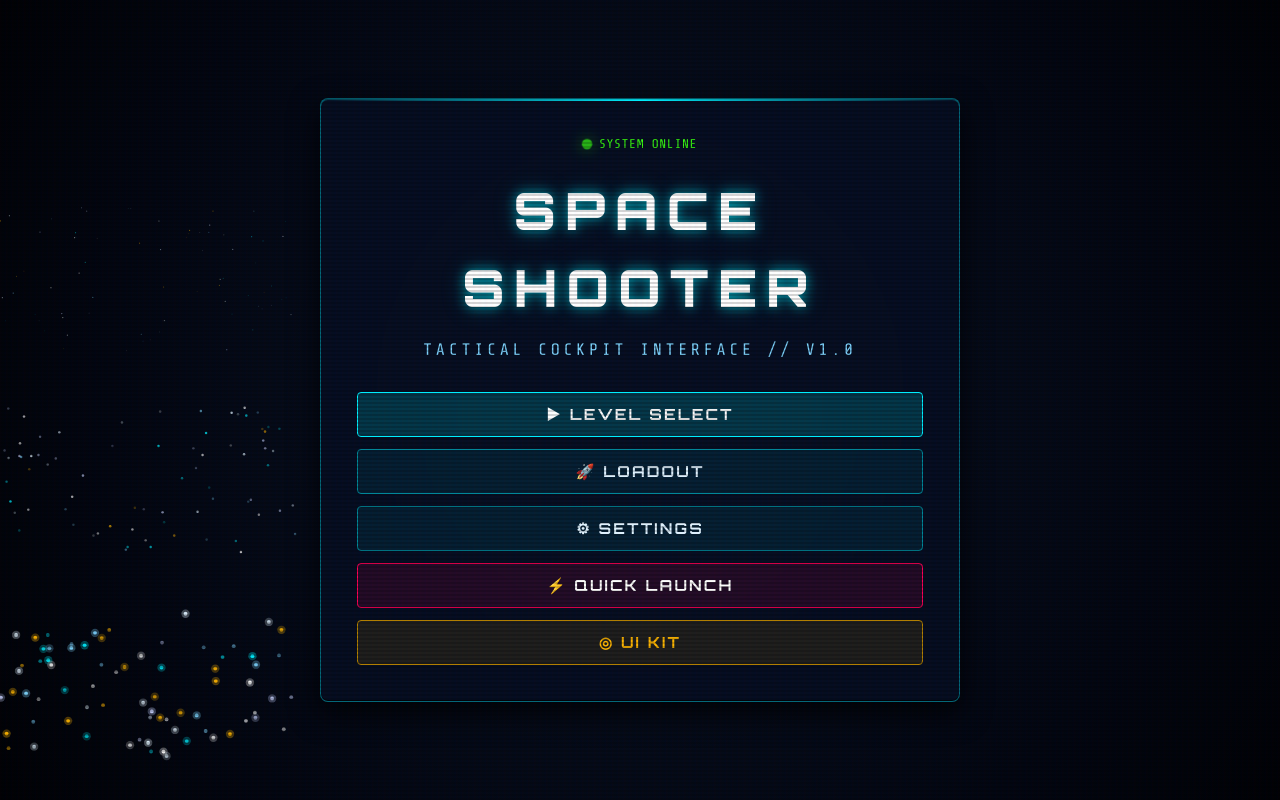
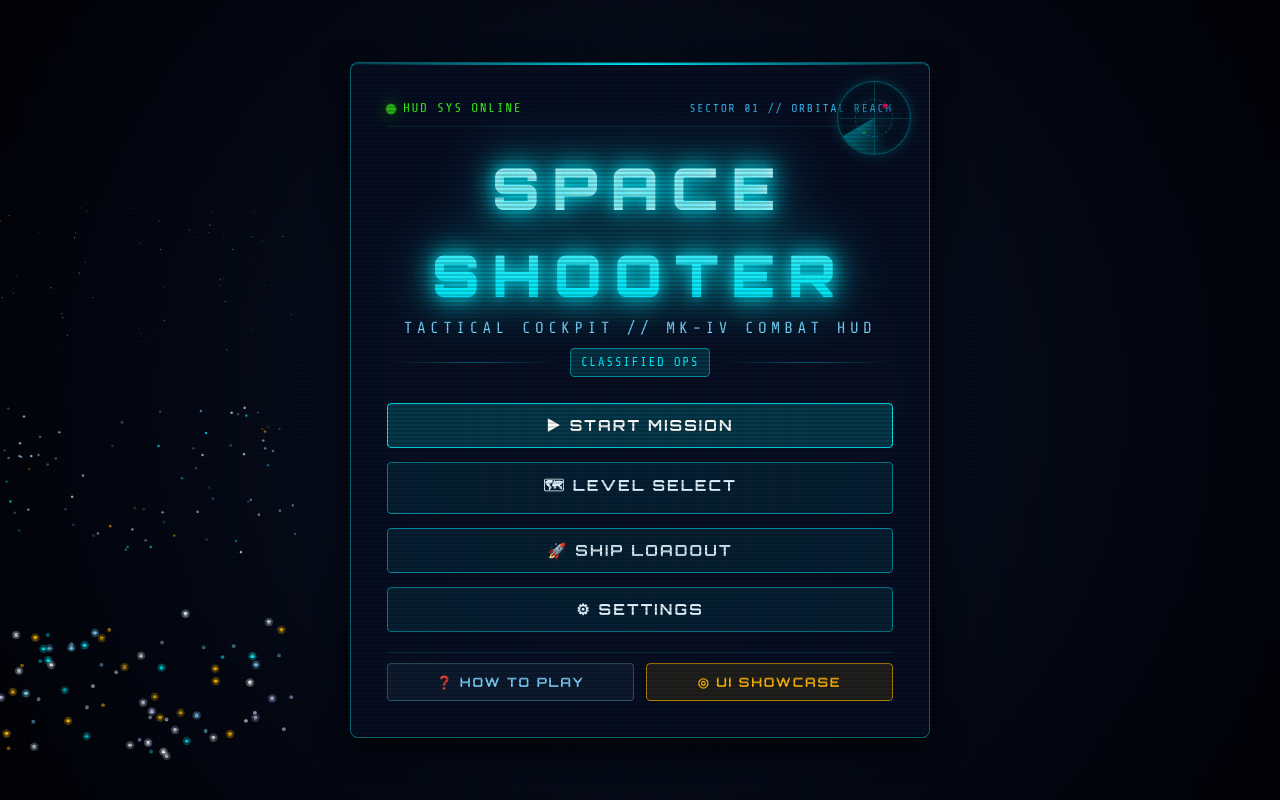
Before and after one commit to Harsh-on-linux/valdora, a website with bundled scripts: page index.html in a window 1280 px wide. Built offline with nearby package versions, Linux system fonts and the light colour scheme.

Commit message:
feat: landing page layout with holographic logo, radar sweep & mission navigation

```diff
--- a/scripts/ui/screens/LandingScreen.js
+++ b/scripts/ui/screens/LandingScreen.js
@@ -1,38 +1,73 @@
 /**
  * LandingScreen — Initial Home / Title View
+ * Renders the pulsing holographic title, cockpit radar sweep widget,
+ * telemetry status indicators, and primary navigation actions.
  */
 
 export const LandingScreen = {
   mount(container, data, router) {
     container.innerHTML = `
       <div class="console-panel landing-card">
-        <div class="status-badge"><span class="pulse-dot"></span> SYSTEM ONLINE</div>
-        <h1 class="hud-title">SPACE SHOOTER</h1>
-        <p class="hud-subtitle">TACTICAL COCKPIT INTERFACE // V1.0</p>
+        <!-- Corner Cockpit Radar Sweep Widget -->
+        <div class="radar-widget" title="Cockpit Tactical Radar">
+          <div class="radar-crosshair-x"></div>
+          <div class="radar-crosshair-y"></div>
+          <div class="radar-circle-inner"></div>
+          <div class="radar-sweep"></div>
+          <div class="radar-blip radar-blip-1"></div>
+          <div class="radar-blip radar-blip-2"></div>
+        </div>
 
-        <div class="screen-nav-bar">
-          <button class="console-btn btn-primary" data-nav="levelSelect">
-            <span>▶ LEVEL SELECT</span>
+        <!-- Telemetry & Status Header -->
+        <div class="telemetry-bar">
+          <div class="status-badge"><span class="pulse-dot"></span> HUD SYS ONLINE</div>
+          <div>SECTOR 01 // ORBITAL REACH</div>
+        </div>
+
+        <!-- Holographic Title & Submark -->
+        <div class="logo-container">
+          <h1 class="hud-title hologram">SPACE SHOOTER</h1>
+          <p class="hud-subtitle">TACTICAL COCKPIT // MK-IV COMBAT HUD</p>
+          <div class="hud-brackets">
+            <span class="hud-bracket-line"></span>
+            <span class="hud-badge">CLASSIFIED OPS</span>
+            <span class="hud-bracket-line"></span>
+          </div>
+        </div>
+
+        <!-- Primary Action Navigation -->
+        <div class="screen-nav-bar vertical">
+          <button class="console-btn btn-primary" data-nav="game" id="btn-start-game">
+            <span>▶ START MISSION</span>
           </button>
+
+          <button class="console-btn" data-nav="levelSelect">
+            <span>🗺 LEVEL SELECT</span>
+          </button>
+
           <button class="console-btn" data-nav="loadout">
-            <span>🚀 LOADOUT</span>
+            <span>🚀 SHIP LOADOUT</span>
           </button>
+
           <button class="console-btn" data-nav="settings">
             <span>⚙ SETTINGS</span>
           </button>
-          <button class="console-btn btn-danger" data-nav="game">
-            <span>⚡ QUICK LAUNCH</span>
-          </button>
-          <button class="console-btn btn-amber" data-nav="showcase">
-            <span>◎ UI KIT</span>
-          </button>
+
+          <div class="screen-footer" style="margin-top: 6px; padding-top: 10px; border-top: 1px solid rgba(0, 240, 255, 0.15);">
+            <button class="console-btn btn-secondary btn-sm" data-nav="settings" style="flex: 1;">
+              <span>❓ HOW TO PLAY</span>
+            </button>
+            <button class="console-btn btn-amber btn-sm" data-nav="showcase" style="flex: 1;">
+              <span>◎ UI SHOWCASE</span>
+            </button>
+          </div>
         </div>
       </div>
     `;
 
-    // Wire navigation handlers
+    // Wire navigation event listeners
     container.querySelectorAll('[data-nav]').forEach(btn => {
-      btn.addEventListener('click', (e) => {
+      btn.addEventListener('click', () => {
         const target = btn.getAttribute('data-nav');
         if (target && router) {
           router.show(target);
--- a/styles/menu.css
+++ b/styles/menu.css
@@ -68,39 +68,184 @@
   max-width: 440px;
 }
 
-/* Titles & Headings */
+/* Titles & Holographic Logo */
+.logo-container {
+  position: relative;
+  display: flex;
+  flex-direction: column;
+  align-items: center;
+  margin-bottom: 8px;
+}
+
 .hud-title {
   font-family: var(--font-hud-heading);
-  font-size: clamp(2rem, 6vw, 3.2rem);
+  font-size: clamp(2.2rem, 7vw, 3.6rem);
   font-weight: 900;
-  letter-spacing: 0.18em;
+  letter-spacing: 0.22em;
   color: var(--text-white);
   text-shadow: var(--glow-cyan-glow);
   text-align: center;
+  position: relative;
+  z-index: 2;
+  text-transform: uppercase;
+}
+
+.hud-title.hologram {
+  background: linear-gradient(180deg, #ffffff 0%, #bbf2f6 40%, #00f0ff 85%, #0284c7 100%);
+  -webkit-background-clip: text;
+  -webkit-text-fill-color: transparent;
+  animation: hologram-flicker 4s infinite alternate ease-in-out;
+}
+
+@keyframes hologram-flicker {
+  0% {
+    filter: drop-shadow(0 0 10px rgba(0, 240, 255, 0.7)) drop-shadow(0 0 24px rgba(0, 240, 255, 0.35));
+    opacity: 0.96;
+  }
+  50% {
+    filter: drop-shadow(0 0 16px rgba(0, 240, 255, 0.9)) drop-shadow(0 0 35px rgba(0, 240, 255, 0.55));
+    opacity: 1;
+  }
+  85% {
+    filter: drop-shadow(0 0 12px rgba(0, 240, 255, 0.75)) drop-shadow(0 0 28px rgba(0, 240, 255, 0.4));
+    opacity: 0.98;
+  }
+  92% {
+    filter: drop-shadow(0 0 6px rgba(0, 240, 255, 0.5));
+    opacity: 0.9;
+  }
+  100% {
+    filter: drop-shadow(0 0 18px rgba(0, 240, 255, 0.95)) drop-shadow(0 0 40px rgba(0, 240, 255, 0.6));
+    opacity: 1;
+  }
 }
 
 .hud-subtitle {
   font-family: var(--font-hud-mono);
-  font-size: clamp(0.85rem, 2.5vw, 1.05rem);
-  letter-spacing: 0.22em;
+  font-size: clamp(0.8rem, 2.5vw, 1rem);
+  letter-spacing: 0.28em;
   color: var(--text-secondary);
   text-align: center;
-  margin-top: -6px;
-  margin-bottom: 12px;
+  margin-top: -2px;
+  margin-bottom: 8px;
 }
 
-.hud-heading {
-  font-family: var(--font-hud-heading);
-  font-size: 1.4rem;
-  font-weight: 700;
-  letter-spacing: 0.12em;
-  color: var(--text-primary);
+.hud-brackets {
+  display: flex;
+  align-items: center;
+  justify-content: center;
+  gap: 12px;
+  width: 100%;
 }
 
-.hud-desc {
-  font-family: var(--font-hud-sub);
-  font-size: 1rem;
-  color: var(--text-secondary);
+.hud-bracket-line {
+  flex: 1;
+  height: 1px;
+  background: linear-gradient(90deg, transparent, rgba(0, 240, 255, 0.4), transparent);
+}
+
+/* Radar Sweep HUD Corner Widget */
+.radar-widget {
+  position: absolute;
+  top: 18px;
+  right: 18px;
+  width: 74px;
+  height: 74px;
+  border-radius: 50%;
+  border: 1px solid rgba(0, 240, 255, 0.35);
+  background: radial-gradient(circle, rgba(0, 240, 255, 0.08) 0%, rgba(2, 6, 20, 0.6) 80%);
+  overflow: hidden;
+  box-shadow: 0 0 12px rgba(0, 240, 255, 0.2), inset 0 0 8px rgba(0, 240, 255, 0.15);
+  pointer-events: none;
+}
+
+.radar-circle-inner {
+  position: absolute;
+  top: 50%;
+  left: 50%;
+  transform: translate(-50%, -50%);
+  width: 38px;
+  height: 38px;
+  border-radius: 50%;
+  border: 1px dashed rgba(0, 240, 255, 0.25);
+}
+
+.radar-crosshair-x {
+  position: absolute;
+  top: 50%;
+  left: 0;
+  width: 100%;
+  height: 1px;
+  background: rgba(0, 240, 255, 0.2);
+}
+
+.radar-crosshair-y {
+  position: absolute;
+  top: 0;
+  left: 50%;
+  width: 1px;
+  height: 100%;
+  background: rgba(0, 240, 255, 0.2);
+}
+
+.radar-sweep {
+  position: absolute;
+  top: 0;
+  left: 0;
+  width: 100%;
+  height: 100%;
+  border-radius: 50%;
+  background: conic-gradient(from 0deg, transparent 0deg, transparent 270deg, rgba(0, 240, 255, 0.4) 360deg);
+  animation: radar-spin 3s infinite linear;
+}
+
+@keyframes radar-spin {
+  0% { transform: rotate(0deg); }
+  100% { transform: rotate(360deg); }
+}
+
+.radar-blip {
+  position: absolute;
+  width: 4px;
+  height: 4px;
+  border-radius: 50%;
+  background: var(--danger-red);
+  box-shadow: var(--danger-red-glow);
+  animation: blip-fade 3s infinite ease-in-out;
+}
+
+.radar-blip-1 { top: 22px; left: 45px; animation-delay: 0.6s; }
+.radar-blip-2 { top: 48px; left: 24px; animation-delay: 1.8s; background: var(--neon-green); box-shadow: var(--neon-green-glow); }
+
+@keyframes blip-fade {
+  0%, 100% { opacity: 0.2; transform: scale(0.8); }
+  35% { opacity: 1; transform: scale(1.3); }
+  70% { opacity: 0.4; transform: scale(1); }
+}
+
+/* Telemetry Header Bar */
+.telemetry-bar {
+  display: flex;
+  justify-content: space-between;
+  align-items: center;
+  font-family: var(--font-hud-mono);
+  font-size: 0.72rem;
+  color: var(--text-muted);
+  letter-spacing: 0.14em;
+  border-bottom: 1px solid rgba(0, 240, 255, 0.12);
+  padding-bottom: 8px;
+}
+
+.landing-grid {
+  display: flex;
+  flex-direction: column;
+  gap: 14px;
+  width: 100%;
+}
+
+.landing-card {
+  max-width: 580px;
+  position: relative;
 }
 
 /* Headers & Footers */
```
Also changed, not shown: BUILD_PLAN.md (+2 -2 lines).
